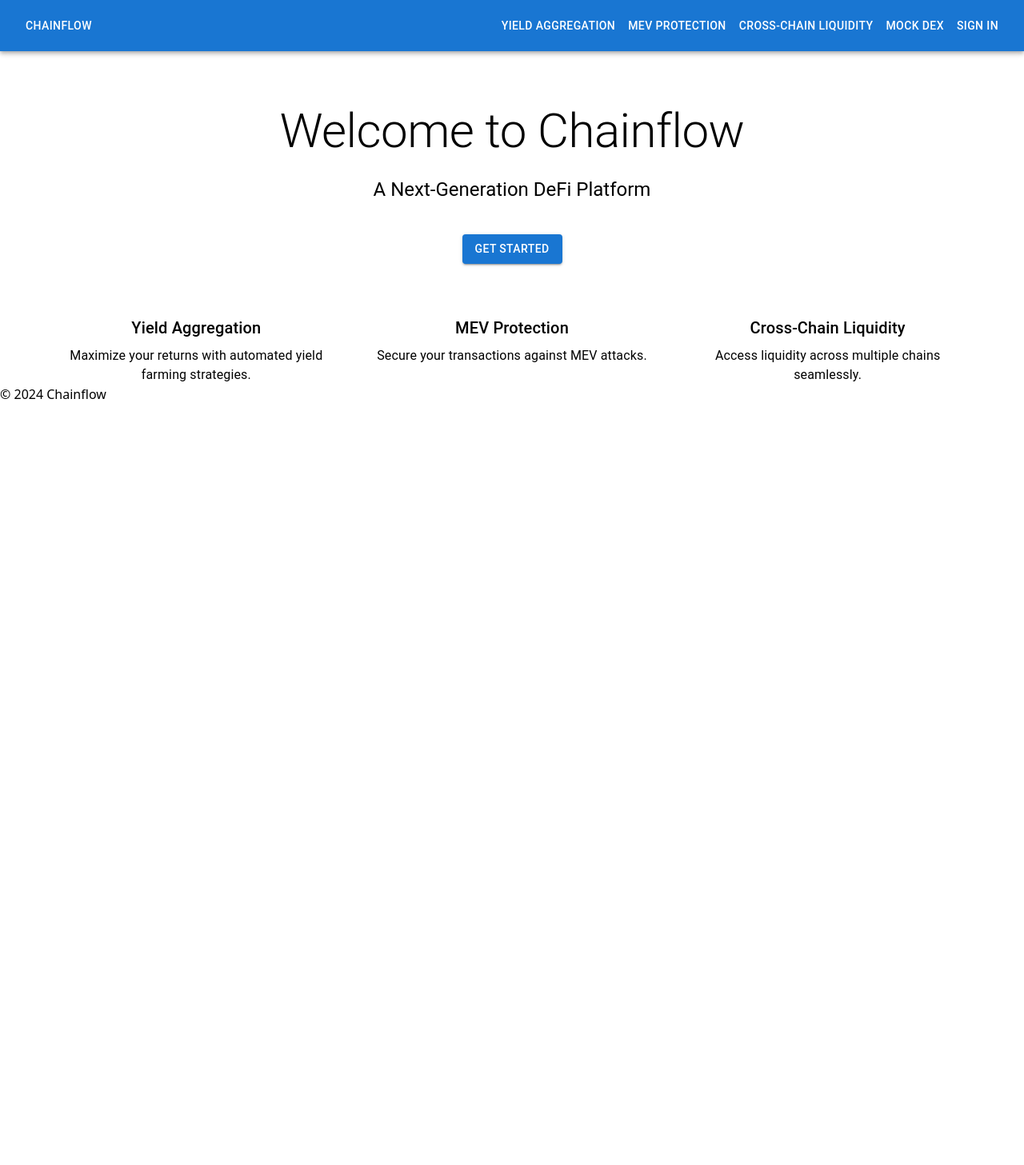
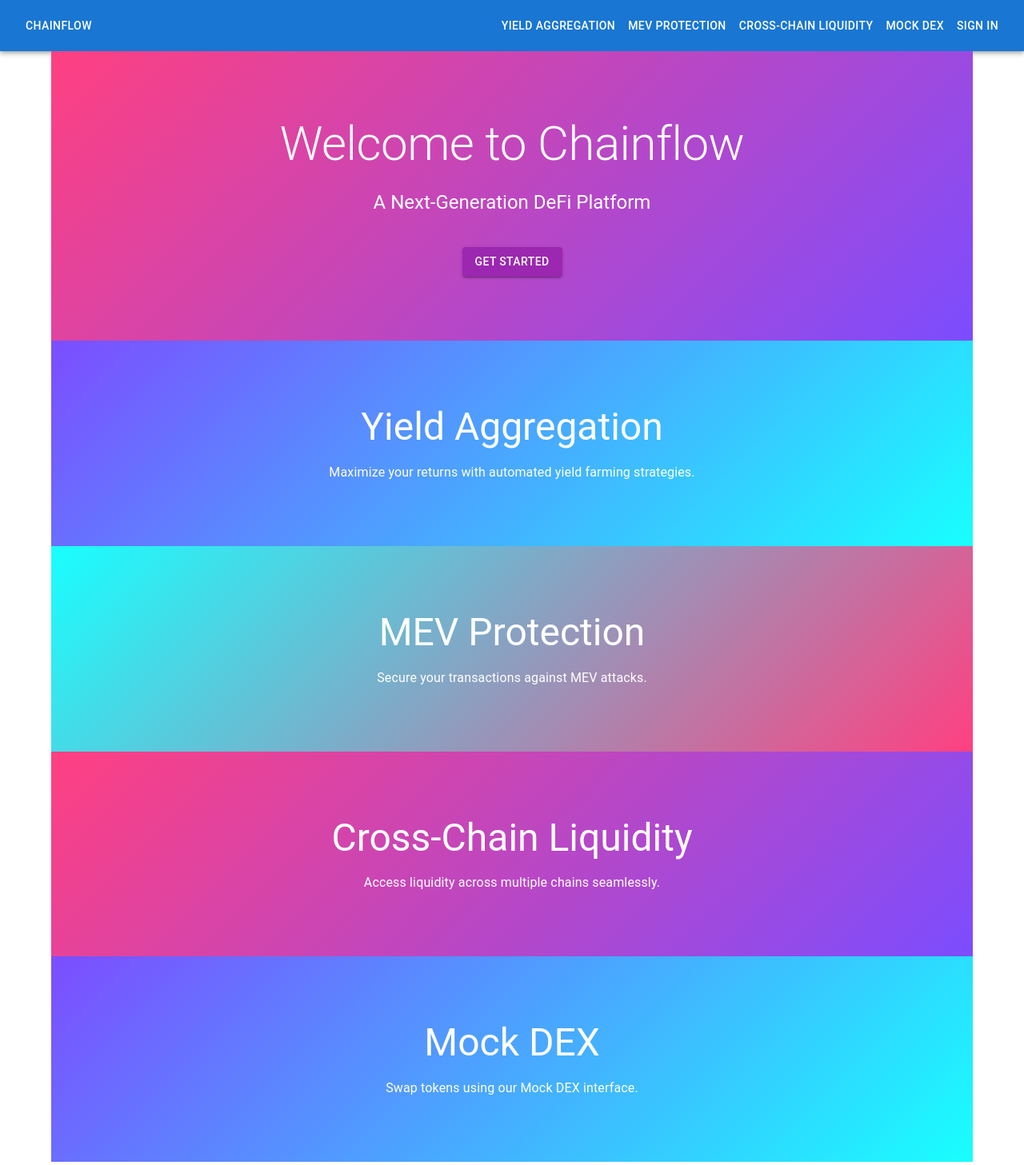
Before and after one commit to Hackathonzx/chainfolio, a Next.js app: page / in a window 1280 px wide. Shown: the top 1457 px of the page at 80% size. Before the commit the page ends 800 px from the top, so only its background shows below. Built offline with nearby package versions, Linux system fonts and the light colour scheme.

Commit message:
refactor: update Header component to use react-scroll for smooth navigation and add glowing gradient effect in global styles

```diff
--- a/src/app/page.tsx
+++ b/src/app/page.tsx
@@ -1,57 +1,106 @@
 'use client';
 
-import { Container, Typography, Button, Grid, Box } from '@mui/material';
-import Header from '@/components/Header';
-import Footer from '@/components/Footer';
+import { Container, Typography, Button, Box } from '@mui/material';
+import { Link as ScrollLink } from 'react-scroll';
 
 export default function HomePage() {
   return (
     <>
       {/* <Header /> */}
       <Container maxWidth="lg">
-        <Box sx={{ textAlign: 'center', py: 8 }}>
-          <Typography variant="h2" component="h1" gutterBottom>
+        <Box
+          id="home"
+          sx={{
+            textAlign: 'center',
+            py: 10,
+            background: 'linear-gradient(135deg, #ff4081 0%, #7c4dff 100%)',
+            color: '#fff',
+            animation: 'fadeIn 2s',
+          }}
+        >
+          <Typography variant="h2" gutterBottom>
             Welcome to Chainflow
           </Typography>
-          <Typography variant="h5" component="p" gutterBottom>
+          <Typography variant="h5" gutterBottom>
             A Next-Generation DeFi Platform
           </Typography>
-          <Button variant="contained" color="primary" href="/app" sx={{ mt: 4 }}>
+          <Button
+            variant="contained"
+            color="secondary"
+            href="/app"
+            sx={{ mt: 4 }}
+          >
             Get Started
           </Button>
         </Box>
-        <Grid container spacing={4}>
-          <Grid item xs={12} md={4}>
-            <Box sx={{ textAlign: 'center' }}>
-              <Typography variant="h6" component="h2" gutterBottom>
+
+        <Box
+          id="yield-aggregation"
+          sx={{
+            py: 10,
+            background: 'linear-gradient(135deg, #7c4dff 0%, #18ffff 100%)',
+            color: '#fff',
+            animation: 'fadeIn 2s',
+          }}
+        >
+          <Typography variant="h3" gutterBottom align="center">
             Yield Aggregation
           </Typography>
-              <Typography variant="body1" component="p">
+          <Typography variant="body1" align="center">
             Maximize your returns with automated yield farming strategies.
           </Typography>
         </Box>
-          </Grid>
-          <Grid item xs={12} md={4}>
-            <Box sx={{ textAlign: 'center' }}>
-              <Typography variant="h6" component="h2" gutterBottom>
+
+        <Box
+          id="mev-protection"
+          sx={{
+            py: 10,
+            background: 'linear-gradient(135deg, #18ffff 0%, #ff4081 100%)',
+            color: '#fff',
+            animation: 'fadeIn 2s',
+          }}
+        >
+          <Typography variant="h3" gutterBottom align="center">
             MEV Protection
           </Typography>
-              <Typography variant="body1" component="p">
+          <Typography variant="body1" align="center">
             Secure your transactions against MEV attacks.
           </Typography>
         </Box>
-          </Grid>
-          <Grid item xs={12} md={4}>
-            <Box sx={{ textAlign: 'center' }}>
-              <Typography variant="h6" component="h2" gutterBottom>
+
+        <Box
+          id="cross-chain-liquidity"
+          sx={{
+            py: 10,
+            background: 'linear-gradient(135deg, #ff4081 0%, #7c4dff 100%)',
+            color: '#fff',
+            animation: 'fadeIn 2s',
+          }}
+        >
+          <Typography variant="h3" gutterBottom align="center">
             Cross-Chain Liquidity
           </Typography>
-              <Typography variant="body1" component="p">
+          <Typography variant="body1" align="center">
             Access liquidity across multiple chains seamlessly.
           </Typography>
         </Box>
-          </Grid>
-        </Grid>
+
+        <Box
+          id="mock-dex"
+          sx={{
+            py: 10,
+            background: 'linear-gradient(135deg, #7c4dff 0%, #18ffff 100%)',
+            color: '#fff',
+            animation: 'fadeIn 2s',
+          }}
+        >
+          <Typography variant="h3" gutterBottom align="center">
+            Mock DEX
+          </Typography>
+          <Typography variant="body1" align="center">
+            Swap tokens using our Mock DEX interface.
+          </Typography>
+        </Box>
       </Container>
       {/* <Footer /> */}
     </>
--- a/src/components/Header.tsx
+++ b/src/components/Header.tsx
@@ -1,6 +1,6 @@
 'use client';
 
-import Link from 'next/link';
+import { Link } from 'react-scroll';
 import { useUser } from '@/contexts/UserContext';
 import { useState } from 'react';
 import { AppBar, Toolbar, Button, IconButton, Menu, MenuItem, Typography, Box } from '@mui/material';
@@ -66,17 +66,25 @@ export default function Header() {
         </IconButton>
 
         <Box sx={{ display: { xs: 'none', md: 'block' } }}>
-          <Button color="inherit" component={Link} href="/yield-aggregation">
-            Yield Aggregation
+          <Button color="inherit">
+            <Link to="yield-aggregation" smooth={true} duration={500}>
+              Yield Aggregation
+            </Link>
           </Button>
-          <Button color="inherit" component={Link} href="/mev-protection">
-            MEV Protection
+          <Button color="inherit">
+            <Link to="mev-protection" smooth={true} duration={500}>
+              MEV Protection
+            </Link>
           </Button>
-          <Button color="inherit" component={Link} href="/cross-chain-liquidity">
-            Cross-Chain Liquidity
+          <Button color="inherit">
+            <Link to="cross-chain-liquidity" smooth={true} duration={500}>
+              Cross-Chain Liquidity
+            </Link>
           </Button>
-          <Button color="inherit" component={Link} href="/mock-dex">
-            Mock DEX
+          <Button color="inherit">
+            <Link to="mock-dex" smooth={true} duration={500}>
+              Mock DEX
+            </Link>
           </Button>
         </Box>
 
--- a/src/styles/globals.css
+++ b/src/styles/globals.css
@@ -2,3 +2,40 @@
 @tailwind base;
 @tailwind components;
 @tailwind utilities;
+
+@keyframes fadeIn {
+  from {
+    opacity: 0;
+  }
+  to {
+    opacity: 1;
+  }
+}
+
+/* Glowing gradient effect */
+.section {
+  position: relative;
+  overflow: hidden;
+}
+
+.section::before {
+  content: '';
+  position: absolute;
+  top: -50%;
+  left: -50%;
+  width: 200%;
+  height: 200%;
+  background-repeat: no-repeat;
+  background-size: 50% 50%;
+  opacity: 0.5;
+  animation: rotate 10s linear infinite;
+}
+
+@keyframes rotate {
+  from {
+    transform: rotate(0deg);
+  }
+  to {
+    transform: rotate(360deg);
+  }
+}
```
Lines whose indentation alone changed are shown as unchanged.
